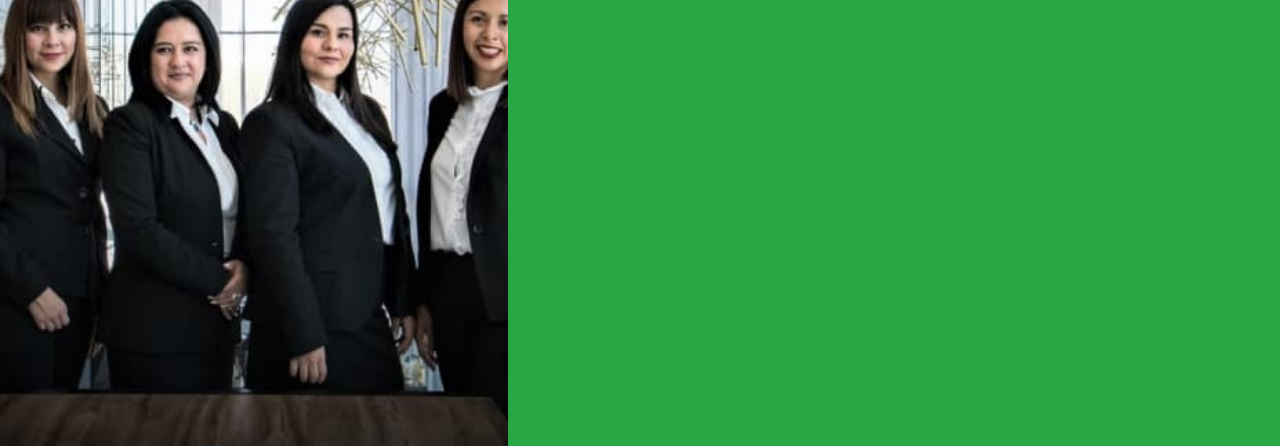
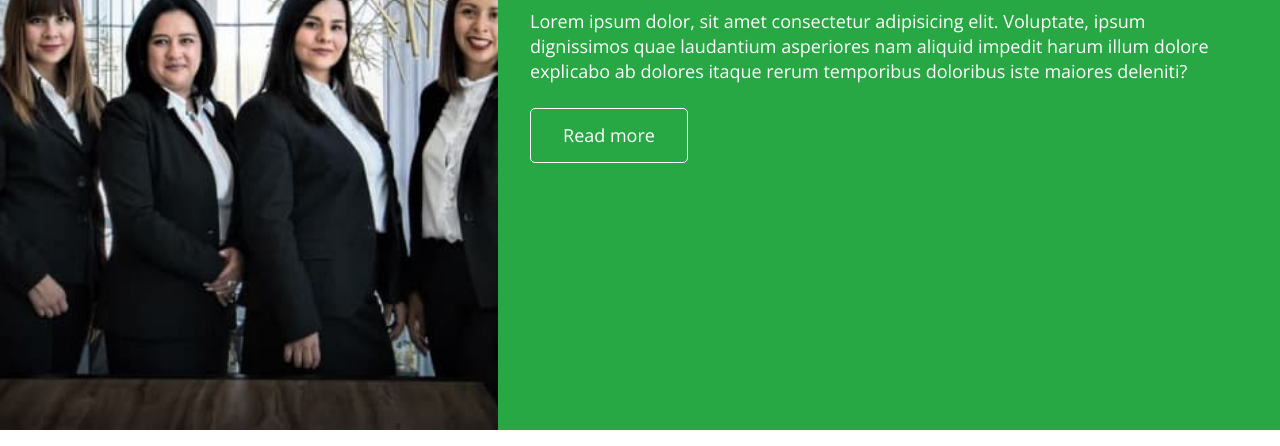
Before and after one commit to OlhaTsyhanenko/test-work, a website built with Parcel: page src/index.html in a window 1280 px wide. Shown: the part 617-1063 px from the top of the page. Built offline with nearby package versions, Linux system fonts and the light colour scheme.

Commit message:
fix about-us

```diff
--- a/src/partials/about-us.html
+++ b/src/partials/about-us.html
@@ -41,6 +41,7 @@
         illum dolore explicabo ab dolores itaque rerum temporibus doloribus iste
         maiores deleniti?
       </p>
+      <button type="button" class="btn btn-read">Read more</button>
     </div>
   </div>
 </section>
--- /dev/null
+++ b/src/sass/components/_button.scss
@@ -0,0 +1,21 @@
+.btn {
+    padding: 16px 32px;
+    border-radius: 5px;
+    border: none;
+    cursor: pointer;
+    color: var(--fontColor)
+}
+
+.btn-read {
+    margin-top: 24px;
+    border: 1px solid #FFFFFF;
+    background-color: transparent;
+    transition: background-color 250ms cubic-bezier(0.4, 0, 0.2, 1), border-color 250ms cubic-bezier(0.4, 0, 0.2, 1), color 250ms cubic-bezier(0.4, 0, 0.2, 1);
+
+    &:hover,
+    &:focus {
+        background-color: var(--bgBodyColor);
+            border-color: var(--btnColor);
+            color: var(--btnColor);
+        }
+}
--- a/src/sass/index.scss
+++ b/src/sass/index.scss
@@ -4,3 +4,6 @@
 @import './example';
 
 @import './layout/about-us';
+
+
+@import './components/button';
--- a/src/sass/layout/_about-us.scss
+++ b/src/sass/layout/_about-us.scss
@@ -6,8 +6,21 @@
 }
 
 .about-us_description {
+    display: flex;
+    flex-direction: column;
+    justify-content: center;
+    align-items: start;
     background-color: #28A745;
     padding: 79px 20px;
+
+    @media screen and (min-width: $tablet) {
+            padding: 62px 32px;
+        }
+
+        @media screen and (min-width: $desktop) {
+            padding: 80px 20px;
+        }
+
 }
 
 .description_label {
```
